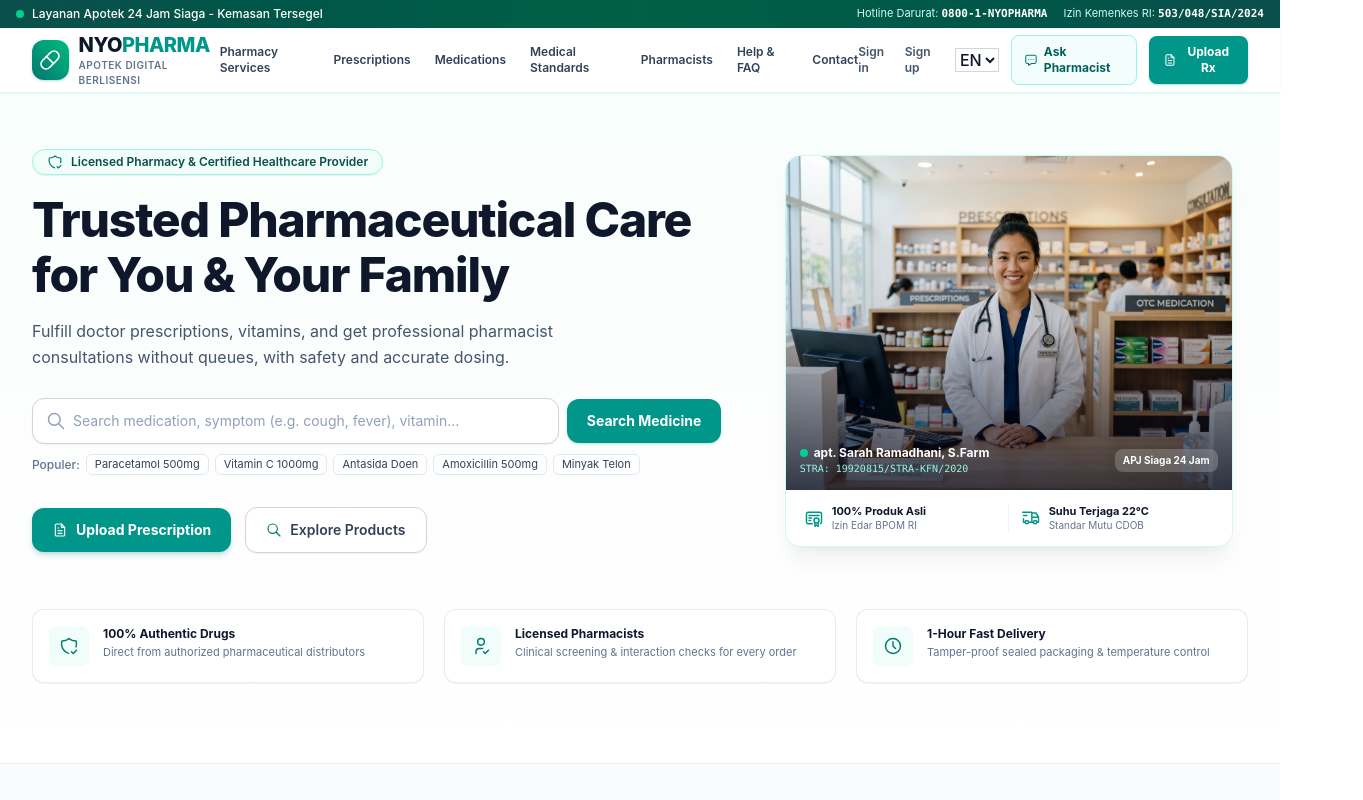
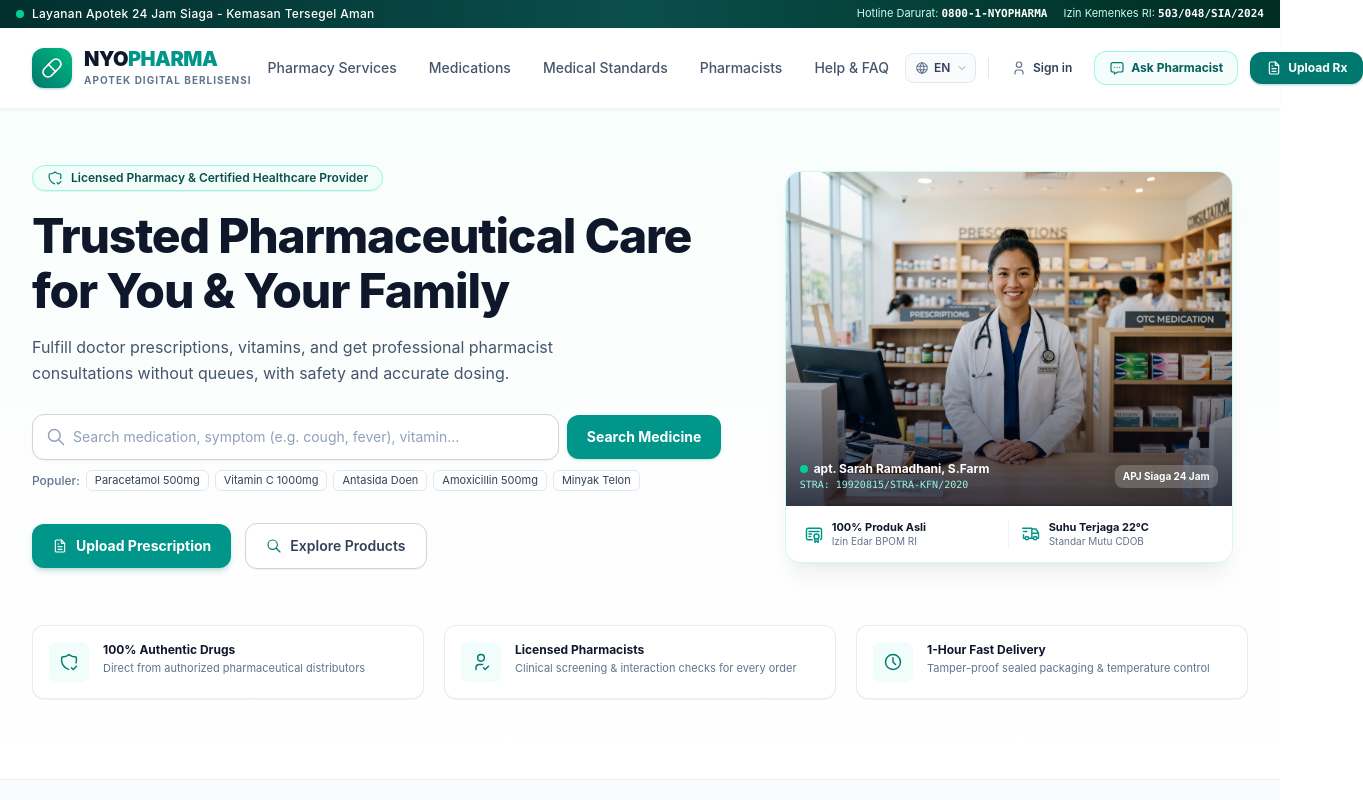
Before and after one commit to WanyoSiswanto/nyopharma, a Next.js app: page /en in a window 1280 px wide. Shown: the top 800 px of the page, 1363 px wide, since content can reach past the window. Built offline with nearby package versions, Linux system fonts and the light colour scheme.

Commit message:
style: refine navbar proportions and clean layout alignment

```diff
--- a/src/components/LocaleSwitcher.tsx
+++ b/src/components/LocaleSwitcher.tsx
@@ -1,5 +1,6 @@
 'use client';
 
+import { IconChevronDown, IconWorld } from '@tabler/icons-react';
 import { useLocale, useTranslations } from 'next-intl';
 import type { ChangeEventHandler } from 'react';
 import { usePathname, useRouter } from '@/libs/I18nNavigation';
@@ -23,10 +24,14 @@ export const LocaleSwitcher = () => {
   };
 
   return (
+    <div className="relative inline-flex items-center">
+      <div className="pointer-events-none absolute left-2.5 flex items-center text-slate-500">
+        <IconWorld className="size-3.5" stroke={1.75} />
+      </div>
       <select
         defaultValue={locale}
         onChange={handleChange}
-      className="border border-gray-300 font-medium focus:outline-hidden focus-visible:ring-3"
+        className="cursor-pointer appearance-none rounded-lg border border-slate-200 bg-slate-50/80 py-1.5 pr-6 pl-7 text-xs font-semibold text-slate-700 transition hover:border-teal-300 hover:bg-white focus:border-teal-500 focus:outline-hidden focus-visible:ring-2 focus-visible:ring-teal-500/20"
         aria-label={t('change_language')}
       >
         {routing.locales.map((elt) => (
@@ -35,5 +40,9 @@ export const LocaleSwitcher = () => {
           </option>
         ))}
       </select>
+      <div className="pointer-events-none absolute right-2 flex items-center text-slate-400">
+        <IconChevronDown className="size-3" stroke={2} />
+      </div>
+    </div>
   );
 };
--- a/src/components/Navbar.tsx
+++ b/src/components/Navbar.tsx
@@ -1,6 +1,13 @@
 'use client';
 
-import { IconFileText, IconMenu2, IconMessageDots, IconPill, IconX } from '@tabler/icons-react';
+import {
+  IconFileText,
+  IconMenu2,
+  IconMessageDots,
+  IconPill,
+  IconUser,
+  IconX,
+} from '@tabler/icons-react';
 import { useTranslations } from 'next-intl';
 import { useState } from 'react';
 import { LocaleSwitcher } from '@/components/LocaleSwitcher';
@@ -15,13 +22,15 @@ export const Navbar = (props: NavbarProps) => {
   const [isMobileMenuOpen, setIsMobileMenuOpen] = useState(false);
 
   return (
-    <header className="sticky top-0 z-40 w-full border-b border-teal-100/80 bg-white/95 shadow-xs backdrop-blur-md">
-      {/* Top emergency & license bar */}
-      <div className="bg-gradient-to-r from-teal-900 via-emerald-800 to-teal-900 px-4 py-1.5 text-xs text-white">
+    <header className="sticky top-0 z-40 w-full border-b border-slate-100 bg-white/95 shadow-xs backdrop-blur-md">
+      {/* Top emergency and license bar */}
+      <div className="bg-gradient-to-r from-teal-950 via-teal-900 to-emerald-950 px-4 py-1.5 text-xs text-white">
         <div className="mx-auto flex max-w-7xl items-center justify-between">
           <div className="flex items-center gap-2">
             <span className="size-2 animate-pulse rounded-full bg-emerald-400" />
-            <span className="font-medium">Layanan Apotek 24 Jam Siaga - Kemasan Tersegel</span>
+            <span className="font-medium tracking-wide">
+              Layanan Apotek 24 Jam Siaga - Kemasan Tersegel Aman
+            </span>
           </div>
           <div className="hidden items-center gap-4 text-[11px] text-teal-100 sm:flex">
             <span>
@@ -34,91 +43,76 @@ export const Navbar = (props: NavbarProps) => {
         </div>
       </div>
 
-      {/* Main navigation container */}
-      <div className="mx-auto flex h-16 max-w-7xl items-center justify-between px-4 sm:px-6 lg:px-8">
+      {/* Main navigation bar */}
+      <div className="mx-auto flex h-20 max-w-7xl items-center justify-between gap-4 px-4 sm:px-6 lg:px-8">
         {/* Brand Logo */}
-        <Link href="/" className="flex items-center gap-2.5 no-underline">
-          <div className="flex size-10 items-center justify-center rounded-xl bg-gradient-to-tr from-teal-700 to-emerald-500 text-white shadow-sm shadow-teal-700/20">
+        <Link href="/" className="flex shrink-0 items-center gap-3 no-underline">
+          <div className="flex size-10 items-center justify-center rounded-xl bg-gradient-to-tr from-teal-700 to-emerald-500 text-white shadow-sm shadow-teal-700/25">
             <IconPill className="size-6" stroke={1.75} />
           </div>
           <div className="flex flex-col">
-            <span className="text-xl leading-tight font-extrabold tracking-tight text-slate-900">
+            <span className="text-xl leading-none font-black tracking-tight text-slate-900">
               NYO<span className="text-teal-600">PHARMA</span>
             </span>
-            <span className="text-[10px] font-semibold tracking-wider text-slate-500 uppercase">
+            <span className="mt-1 text-[10px] font-bold tracking-widest text-slate-500 uppercase">
               Apotek Digital Berlisensi
             </span>
           </div>
         </Link>
 
-        {/* Desktop Navigation Links */}
-        <nav className="hidden items-center gap-6 lg:flex" aria-label={t('home_link')}>
+        {/* Desktop Navigation Links (Clean, Proportional & Centered) */}
+        <nav className="hidden items-center gap-6 lg:flex xl:gap-8" aria-label={t('home_link')}>
           <a
             href="#layanan"
-            className="text-xs font-semibold text-slate-700 transition hover:text-teal-700"
+            className="text-sm font-medium whitespace-nowrap text-slate-600 transition hover:text-teal-700"
           >
             {t('services_link')}
           </a>
           <a
-            href="#resep"
-            className="text-xs font-semibold text-slate-700 transition hover:text-teal-700"
-          >
-            {t('prescription_link')}
-          </a>
-          <a
             href="#katalog"
-            className="text-xs font-semibold text-slate-700 transition hover:text-teal-700"
+            className="text-sm font-medium whitespace-nowrap text-slate-600 transition hover:text-teal-700"
           >
             {t('products_link')}
           </a>
           <a
             href="#keamanan"
-            className="text-xs font-semibold text-slate-700 transition hover:text-teal-700"
+            className="text-sm font-medium whitespace-nowrap text-slate-600 transition hover:text-teal-700"
           >
             {t('safety_link')}
           </a>
           <a
             href="#apoteker"
-            className="text-xs font-semibold text-slate-700 transition hover:text-teal-700"
+            className="text-sm font-medium whitespace-nowrap text-slate-600 transition hover:text-teal-700"
           >
             {t('pharmacists_link')}
           </a>
           <a
             href="#faq"
-            className="text-xs font-semibold text-slate-700 transition hover:text-teal-700"
+            className="text-sm font-medium whitespace-nowrap text-slate-600 transition hover:text-teal-700"
           >
             {t('faq_link')}
           </a>
-          <a
-            href="#kontak"
-            className="text-xs font-semibold text-slate-700 transition hover:text-teal-700"
-          >
-            {t('contact_link')}
-          </a>
         </nav>
 
-        {/* Right Actions */}
-        <div className="hidden items-center gap-3 sm:flex">
+        {/* Desktop Right Actions (Structured & Balanced) */}
+        <div className="hidden shrink-0 items-center gap-3 lg:flex">
+          <LocaleSwitcher />
+
+          <div className="h-5 w-px shrink-0 bg-slate-200" aria-hidden="true" />
+
           <Link
             href="/sign-in/"
-            className="text-xs font-semibold text-slate-600 transition hover:text-teal-700"
+            className="inline-flex shrink-0 items-center gap-1.5 rounded-lg px-2.5 py-1.5 text-xs font-semibold whitespace-nowrap text-slate-700 transition hover:bg-slate-100 hover:text-teal-700"
           >
-            {t('sign_in_link')}
+            <IconUser className="size-4 text-slate-500" stroke={1.75} />
+            <span>{t('sign_in_link')}</span>
           </Link>
-          <Link
-            href="/sign-up/"
-            className="text-xs font-semibold text-slate-600 transition hover:text-teal-700"
-          >
-            {t('sign_up_link')}
-          </Link>
-
-          <LocaleSwitcher />
 
           <a
             href="https://wa.me/6281234567890?text=Halo%20Apoteker%20Nyopharma,%20saya%20ingin%20konsultasi%20obat"
             target="_blank"
             rel="noopener noreferrer"
-            className="inline-flex items-center gap-1.5 rounded-lg border border-teal-200 bg-teal-50/80 px-3 py-2 text-xs font-bold text-teal-800 transition hover:bg-teal-100 active:scale-[0.98]"
+            className="inline-flex shrink-0 items-center gap-1.5 rounded-xl border border-teal-200/90 bg-teal-50/70 px-3.5 py-2 text-xs font-bold whitespace-nowrap text-teal-800 transition hover:bg-teal-100 active:scale-[0.98]"
           >
             <IconMessageDots className="size-4 text-teal-700" stroke={1.75} />
             <span>{t('cta_chat_pharmacist')}</span>
@@ -127,22 +121,32 @@ export const Navbar = (props: NavbarProps) => {
           <button
             type="button"
             onClick={props.onOpenPrescriptionModal}
-            className="inline-flex items-center gap-1.5 rounded-lg bg-teal-600 px-3.5 py-2 text-xs font-bold text-white shadow-xs shadow-teal-600/30 transition hover:bg-teal-700 active:scale-[0.98]"
+            className="inline-flex shrink-0 cursor-pointer items-center gap-1.5 rounded-xl bg-teal-700 px-4 py-2 text-xs font-bold whitespace-nowrap text-white shadow-sm shadow-teal-700/25 transition hover:bg-teal-800 active:scale-[0.98]"
           >
             <IconFileText className="size-4" stroke={1.75} />
             <span>{t('cta_upload_rx')}</span>
           </button>
         </div>
 
-        {/* Mobile Hamburger Toggle */}
+        {/* Mobile / Tablet Bar Actions */}
         <div className="flex items-center gap-2 lg:hidden">
+          <button
+            type="button"
+            onClick={props.onOpenPrescriptionModal}
+            className="hidden items-center gap-1 rounded-lg bg-teal-700 px-3 py-1.5 text-xs font-bold text-white shadow-xs sm:inline-flex"
+          >
+            <IconFileText className="size-3.5" stroke={1.75} />
+            <span>{t('cta_upload_rx')}</span>
+          </button>
+
           <LocaleSwitcher />
+
           <button
             type="button"
             onClick={() => {
               setIsMobileMenuOpen(!isMobileMenuOpen);
             }}
-            className="inline-flex size-9 items-center justify-center rounded-lg border border-slate-200 text-slate-700 hover:bg-slate-50 active:scale-[0.98]"
+            className="inline-flex size-10 items-center justify-center rounded-xl border border-slate-200 text-slate-700 transition hover:bg-slate-50 active:scale-[0.98]"
             aria-label="Toggle Menu"
           >
             {isMobileMenuOpen ? (
@@ -154,16 +158,16 @@ export const Navbar = (props: NavbarProps) => {
         </div>
       </div>
 
-      {/* Mobile dropdown menu */}
+      {/* Mobile dropdown drawer */}
       {isMobileMenuOpen && (
-        <div className="border-t border-slate-100 bg-white px-4 py-4 lg:hidden">
-          <nav className="flex flex-col gap-2">
+        <div className="border-t border-slate-100 bg-white px-4 py-5 shadow-lg lg:hidden">
+          <nav className="flex flex-col gap-1.5">
             <a
               href="#layanan"
               onClick={() => {
                 setIsMobileMenuOpen(false);
               }}
-              className="rounded-md px-3 py-2 text-sm font-medium text-slate-700 hover:bg-teal-50 hover:text-teal-800"
+              className="rounded-lg px-3 py-2.5 text-sm font-semibold text-slate-700 hover:bg-teal-50 hover:text-teal-800"
             >
               {t('services_link')}
             </a>
@@ -172,7 +176,7 @@ export const Navbar = (props: NavbarProps) => {
               onClick={() => {
                 setIsMobileMenuOpen(false);
               }}
-              className="rounded-md px-3 py-2 text-sm font-medium text-slate-700 hover:bg-teal-50 hover:text-teal-800"
+              className="rounded-lg px-3 py-2.5 text-sm font-semibold text-slate-700 hover:bg-teal-50 hover:text-teal-800"
             >
               {t('prescription_link')}
             </a>
@@ -181,7 +185,7 @@ export const Navbar = (props: NavbarProps) => {
               onClick={() => {
                 setIsMobileMenuOpen(false);
               }}
-              className="rounded-md px-3 py-2 text-sm font-medium text-slate-700 hover:bg-teal-50 hover:text-teal-800"
+              className="rounded-lg px-3 py-2.5 text-sm font-semibold text-slate-700 hover:bg-teal-50 hover:text-teal-800"
             >
               {t('products_link')}
             </a>
@@ -190,7 +194,7 @@ export const Navbar = (props: NavbarProps) => {
               onClick={() => {
                 setIsMobileMenuOpen(false);
               }}
-              className="rounded-md px-3 py-2 text-sm font-medium text-slate-700 hover:bg-teal-50 hover:text-teal-800"
+              className="rounded-lg px-3 py-2.5 text-sm font-semibold text-slate-700 hover:bg-teal-50 hover:text-teal-800"
             >
               {t('safety_link')}
             </a>
@@ -199,7 +203,7 @@ export const Navbar = (props: NavbarProps) => {
               onClick={() => {
                 setIsMobileMenuOpen(false);
               }}
-              className="rounded-md px-3 py-2 text-sm font-medium text-slate-700 hover:bg-teal-50 hover:text-teal-800"
+              className="rounded-lg px-3 py-2.5 text-sm font-semibold text-slate-700 hover:bg-teal-50 hover:text-teal-800"
             >
               {t('pharmacists_link')}
             </a>
@@ -208,7 +212,7 @@ export const Navbar = (props: NavbarProps) => {
               onClick={() => {
                 setIsMobileMenuOpen(false);
               }}
-              className="rounded-md px-3 py-2 text-sm font-medium text-slate-700 hover:bg-teal-50 hover:text-teal-800"
+              className="rounded-lg px-3 py-2.5 text-sm font-semibold text-slate-700 hover:bg-teal-50 hover:text-teal-800"
             >
               {t('faq_link')}
             </a>
@@ -217,19 +221,35 @@ export const Navbar = (props: NavbarProps) => {
               onClick={() => {
                 setIsMobileMenuOpen(false);
               }}
-              className="rounded-md px-3 py-2 text-sm font-medium text-slate-700 hover:bg-teal-50 hover:text-teal-800"
+              className="rounded-lg px-3 py-2.5 text-sm font-semibold text-slate-700 hover:bg-teal-50 hover:text-teal-800"
             >
               {t('contact_link')}
             </a>
 
-            <div className="mt-3 flex flex-col gap-2 border-t border-slate-100 pt-3">
+            <div className="my-2 border-t border-slate-100 pt-3">
+              <div className="flex items-center justify-between px-2 pb-3">
+                <Link
+                  href="/sign-in/"
+                  className="text-xs font-bold text-slate-700 hover:text-teal-700"
+                >
+                  {t('sign_in_link')}
+                </Link>
+                <Link
+                  href="/sign-up/"
+                  className="text-xs font-bold text-teal-700 hover:text-teal-800"
+                >
+                  {t('sign_up_link')}
+                </Link>
+              </div>
+
+              <div className="flex flex-col gap-2">
                 <button
                   type="button"
                   onClick={() => {
                     setIsMobileMenuOpen(false);
                     props.onOpenPrescriptionModal?.();
                   }}
-                className="flex w-full items-center justify-center gap-2 rounded-lg bg-teal-600 py-2.5 text-sm font-bold text-white shadow-sm hover:bg-teal-700 active:scale-[0.98]"
+                  className="flex w-full items-center justify-center gap-2 rounded-xl bg-teal-700 py-3 text-sm font-bold text-white shadow-sm hover:bg-teal-800 active:scale-[0.98]"
                 >
                   <IconFileText className="size-4" stroke={1.75} />
                   <span>{t('cta_upload_rx')}</span>
@@ -238,11 +258,12 @@ export const Navbar = (props: NavbarProps) => {
                   href="https://wa.me/6281234567890?text=Halo%20Apoteker%20Nyopharma,%20saya%20ingin%20konsultasi%20obat"
                   target="_blank"
                   rel="noopener noreferrer"
-                className="flex w-full items-center justify-center gap-2 rounded-lg border border-teal-200 bg-teal-50 py-2.5 text-sm font-semibold text-teal-800 active:scale-[0.98]"
+                  className="flex w-full items-center justify-center gap-2 rounded-xl border border-teal-200 bg-teal-50/80 py-3 text-sm font-bold text-teal-800 active:scale-[0.98]"
                 >
-                <IconMessageDots className="size-4" stroke={1.75} />
+                  <IconMessageDots className="size-4 text-teal-700" stroke={1.75} />
                   <span>{t('cta_chat_pharmacist')}</span>
                 </a>
+              </div>
             </div>
           </nav>
         </div>
```
Lines whose indentation alone changed are shown as unchanged.
